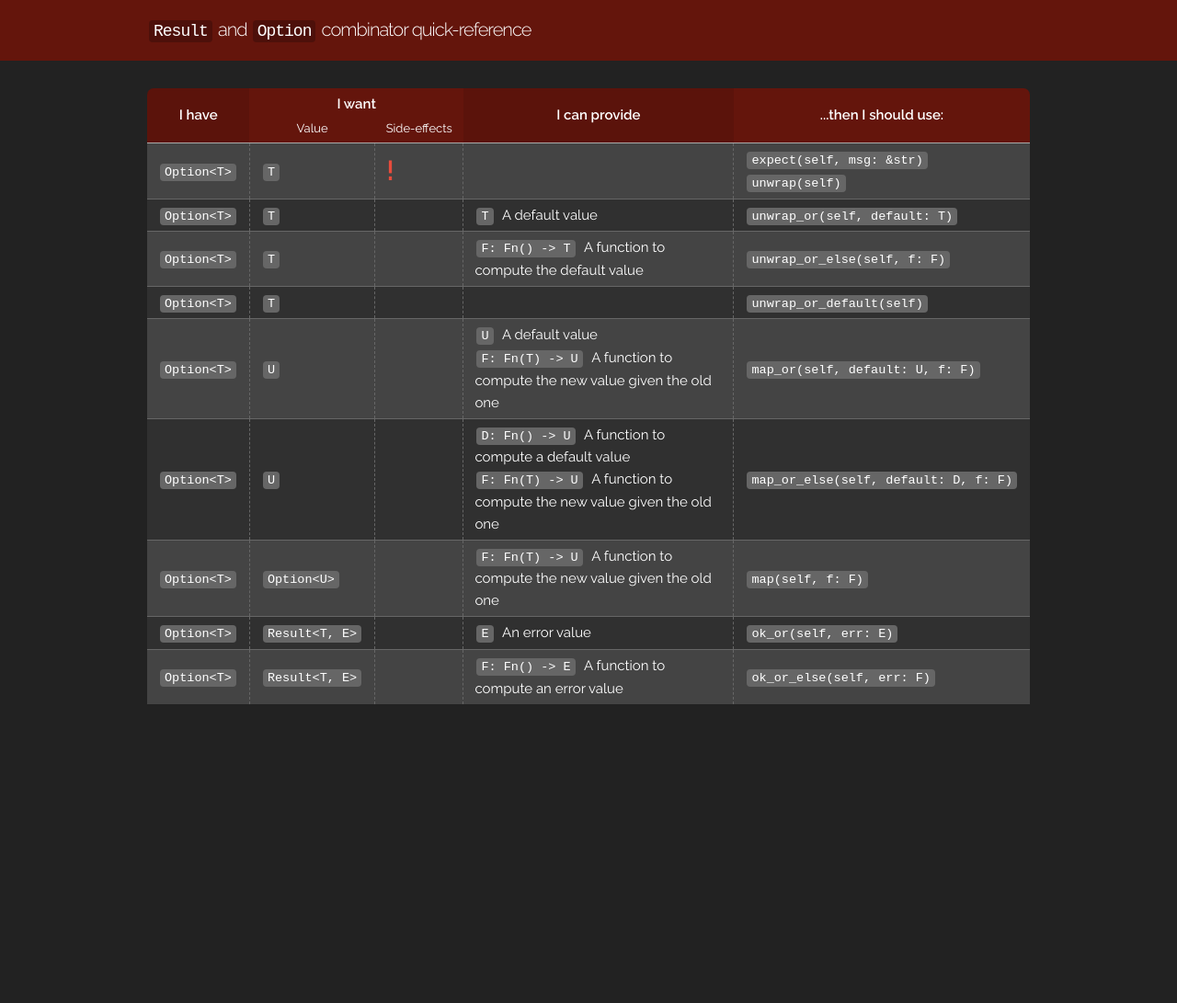
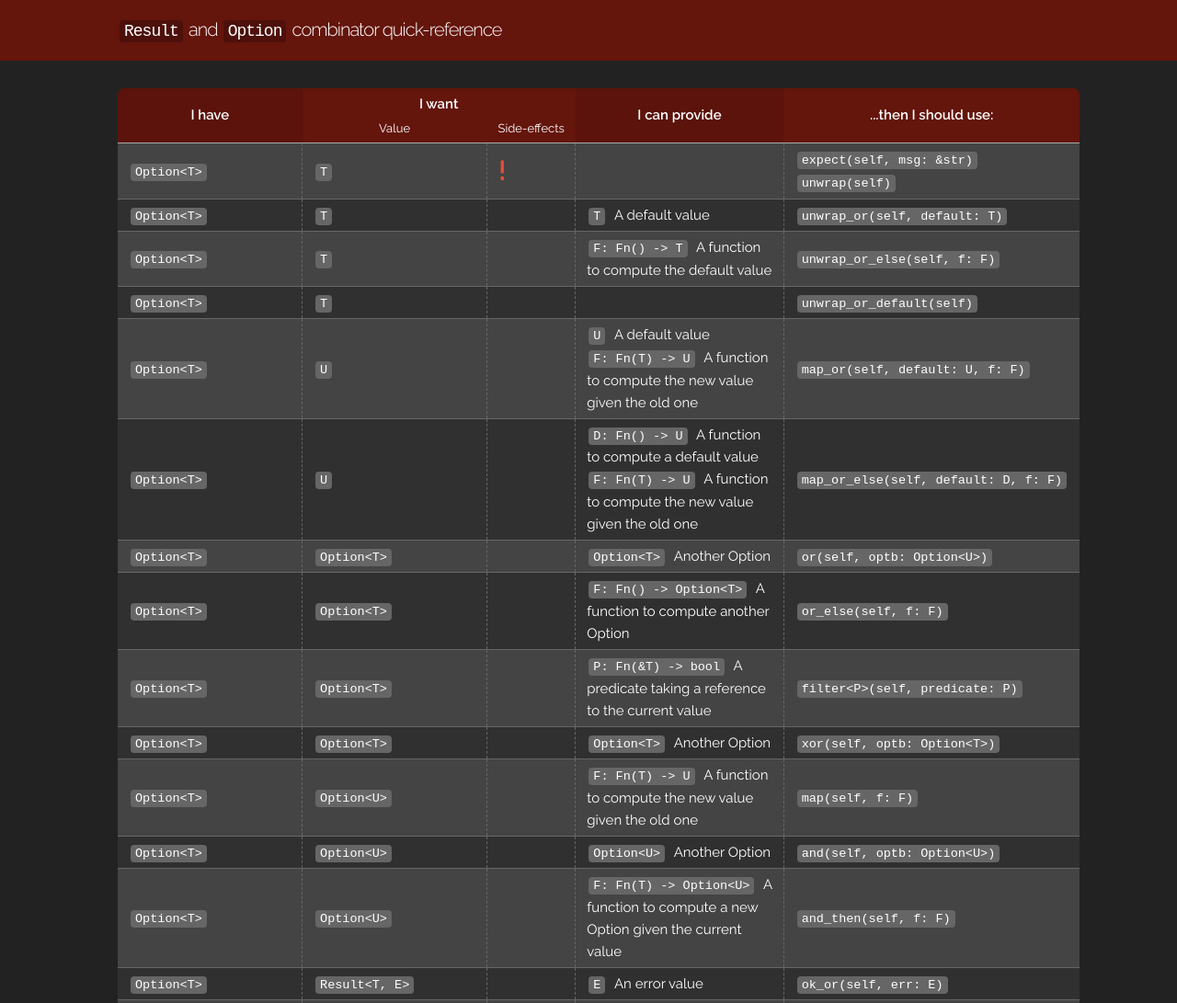
Before and after one commit to WasabiFan/combinator-quick-reference, a Gatsby site: page / in a window 1280 px wide. Shown: the top 1091 px of the page at 92% size. Before the commit the page ends 800 px from the top, so only its background shows below. Built offline with nearby package versions, Linux system fonts and the light colour scheme; Gatsby itself is replaced by a stand-in of ours.

Commit message:
Add all Option combinators

```diff
--- a/content/combinators.yaml
+++ b/content/combinators.yaml
@@ -53,3 +53,45 @@
         desc: A function to compute an error value
   want: Result<T, E>
   candidates: "ok_or_else(self, err: F)"
+- have: Option<T>
+  given:
+      - type: Option<U>
+        desc: Another Option
+  want: Option<U>
+  candidates: "and(self, optb: Option<U>)"
+- have: Option<T>
+  given:
+      - type: "F: Fn(T) -> Option<U>"
+        desc: A function to compute a new Option given the current value
+  want: Option<U>
+  candidates: "and_then(self, f: F)"
+- have: Option<T>
+  given:
+      - type: Option<T>
+        desc: Another Option
+  want: Option<T>
+  candidates: "or(self, optb: Option<U>)"
+- have: Option<T>
+  given:
+      - type: "F: Fn() -> Option<T>"
+        desc: A function to compute another Option
+  want: Option<T>
+  candidates: "or_else(self, f: F)"
+- have: Option<T>
+  given:
+    - type: "P: Fn(&T) -> bool"
+      desc: A predicate taking a reference to the current value
+  want: Option<T>
+  candidates: "filter<P>(self, predicate: P)"
+- have: Option<T>
+  given:
+    - type: Option<T>
+      desc: Another Option
+  want: Option<T>
+  candidates: "xor(self, optb: Option<T>)"
+- have: Option<Result<T, E>>
+  want: Result<Option<T>, E>
+  candidates: "transpose(self)"
+- have: Option<Option<T>>
+  want: Option<T>
+  candidates: "flatten(self)"
--- a/styles/page.scss
+++ b/styles/page.scss
@@ -1,6 +1,10 @@
 @import url('https://fonts.googleapis.com/css?family=Raleway:400,300,600');
 
 $theme: darken(#e74c3c, 35%);
+
+.container {
+    max-width: 1500px;
+}
 
 body {
     background-color: #222;
```
